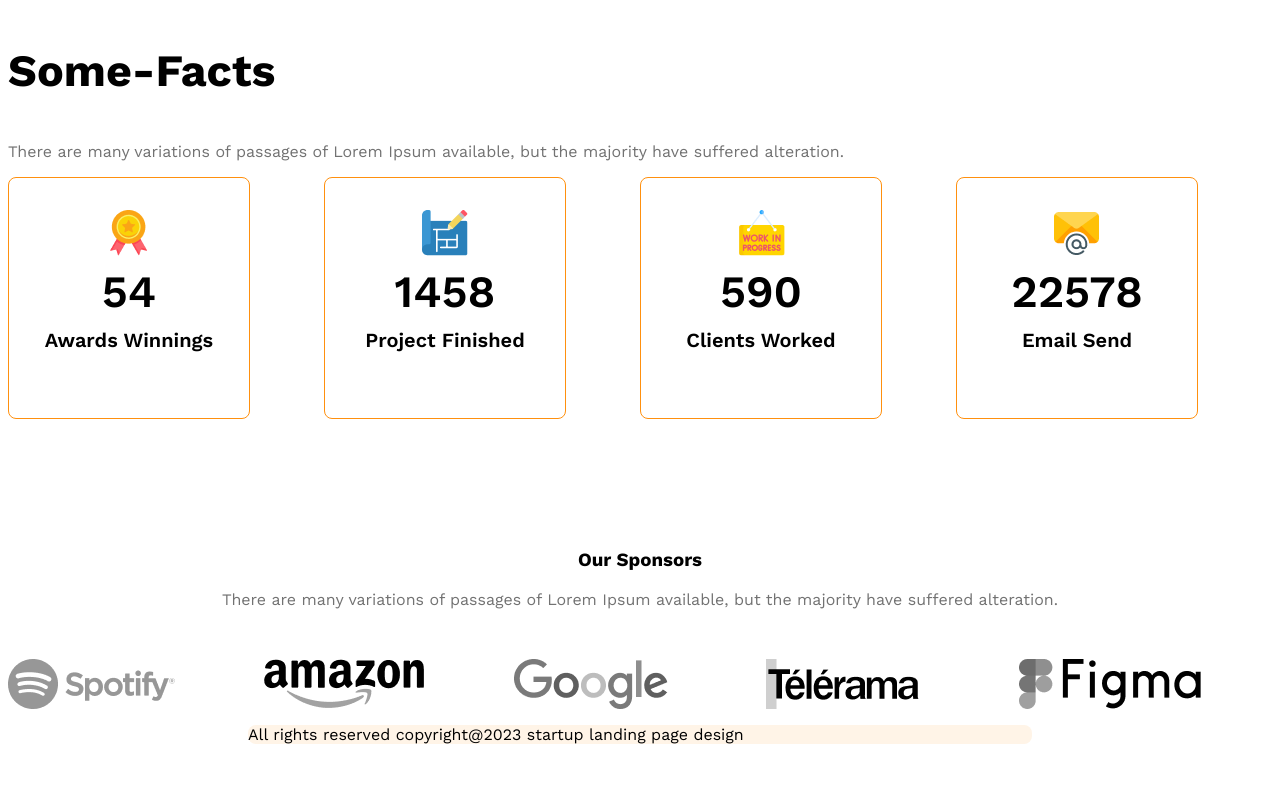
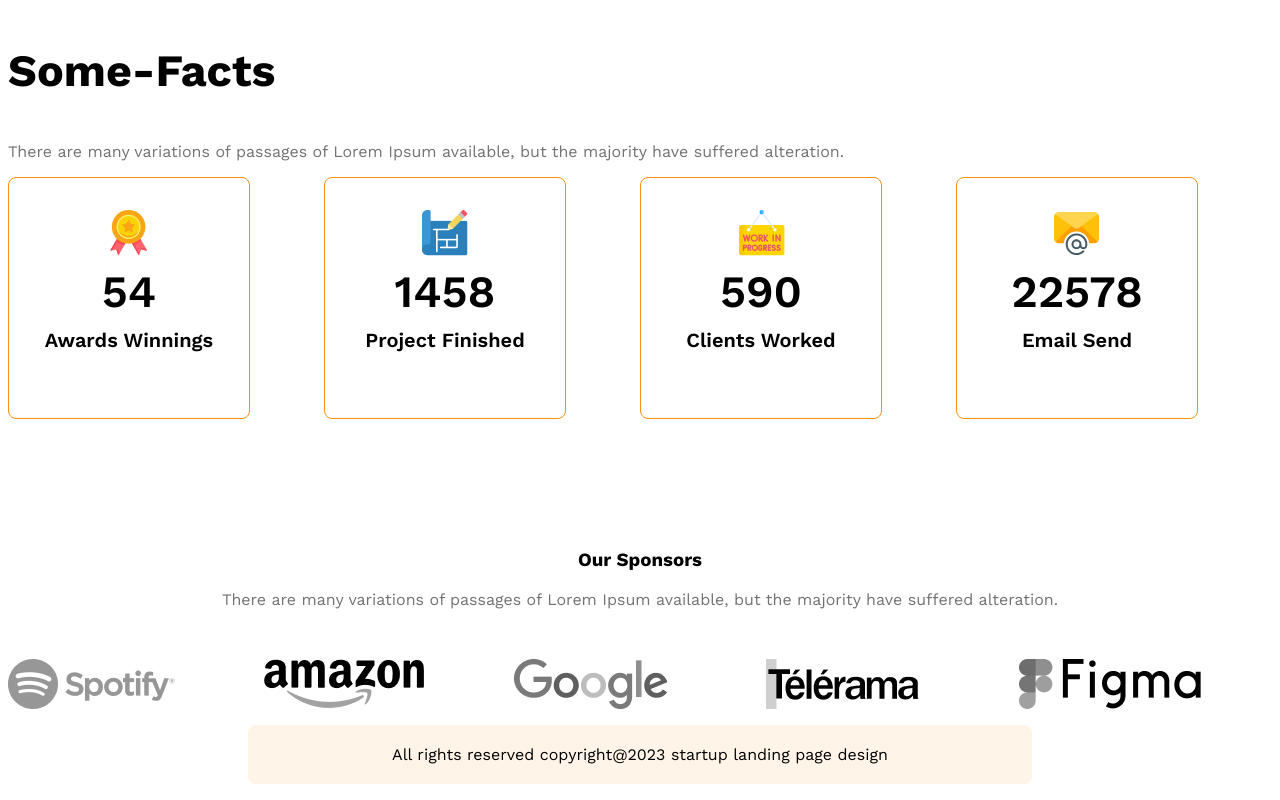
Before and after one commit to iamshohelrana/g3-architects-website, a plain HTML site: page index.html in a window 1280 px wide. Shown: the part 3123-3923 px from the top of the page. Before the commit the page ends 3883 px from the top, so only its background shows below. Drawn offline with nearby package versions, Linux system fonts and the light colour scheme.

Commit message:
footer redesign

```diff
--- a/index.html
+++ b/index.html
@@ -154,7 +154,7 @@
 
     <footer>
         <div class="footer-section">
-            <p class="">All rights reserved copyright@2023 startup landing page design</p>
+            <p class="fotter-text">All rights reserved copyright@2023 startup landing page design</p>
         </div>
 
     </footer>
--- a/style/style.css
+++ b/style/style.css
@@ -232,7 +232,9 @@ margin-bottom: 20px ;
 
 .fotter-text{
     text-align: center;
-    padding: 20px 20px  ;
+    padding: 20px 20px ;
+    margin-left: 30px;
+    margin-right: 30px;
 }
 
 /* responsive media query */
```
